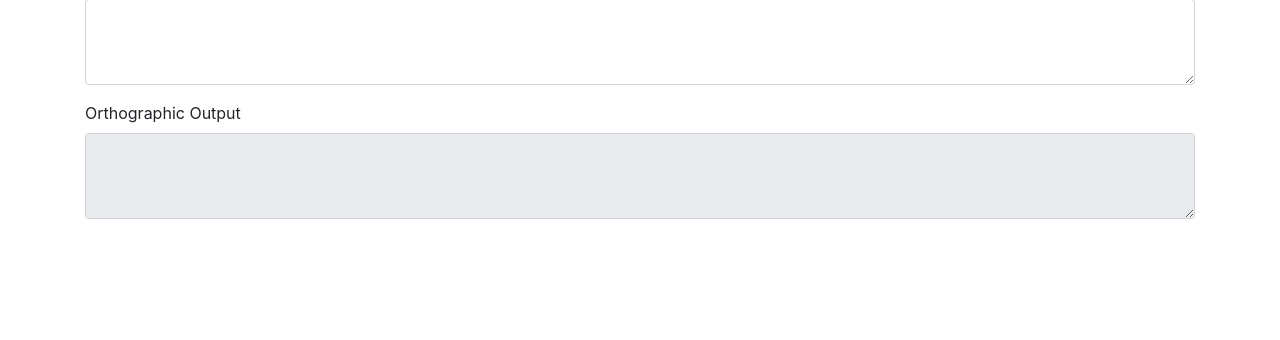
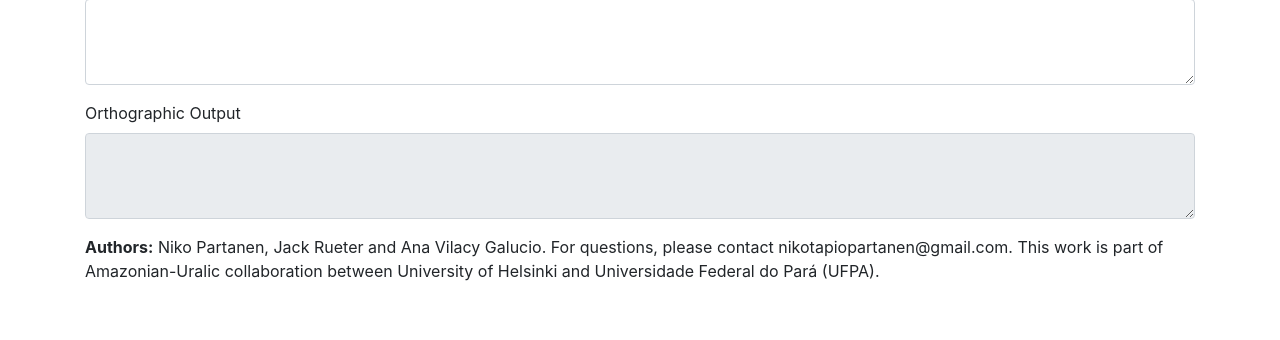
Before and after one commit to nikopartanen/elan-transcription-to-orthography, a Flask app: page / in a window 1280 px wide. Shown: the part 363-703 px from the top of the page. Run offline with Flask 3, Linux system fonts and the light colour scheme; some libraries are stand-ins or nearby versions.

Commit message:
author information

```diff
--- a/templates/upload.html
+++ b/templates/upload.html
@@ -26,7 +26,9 @@
         <label for="orthographic-output">Orthographic Output</label>
         <textarea class="form-control" id="orthographic-output" rows="3" readonly></textarea>
     </div>
+    <p><b>Authors:</b> Niko Partanen, Jack Rueter and Ana Vilacy Galucio. For questions, please contact nikotapiopartanen@gmail.com. This work is part of Amazonian-Uralic collaboration between University of Helsinki and Universidade Federal do Pará (UFPA).</p>
 </div>
+
 
 <script>
     $(document).ready(function() {
```
